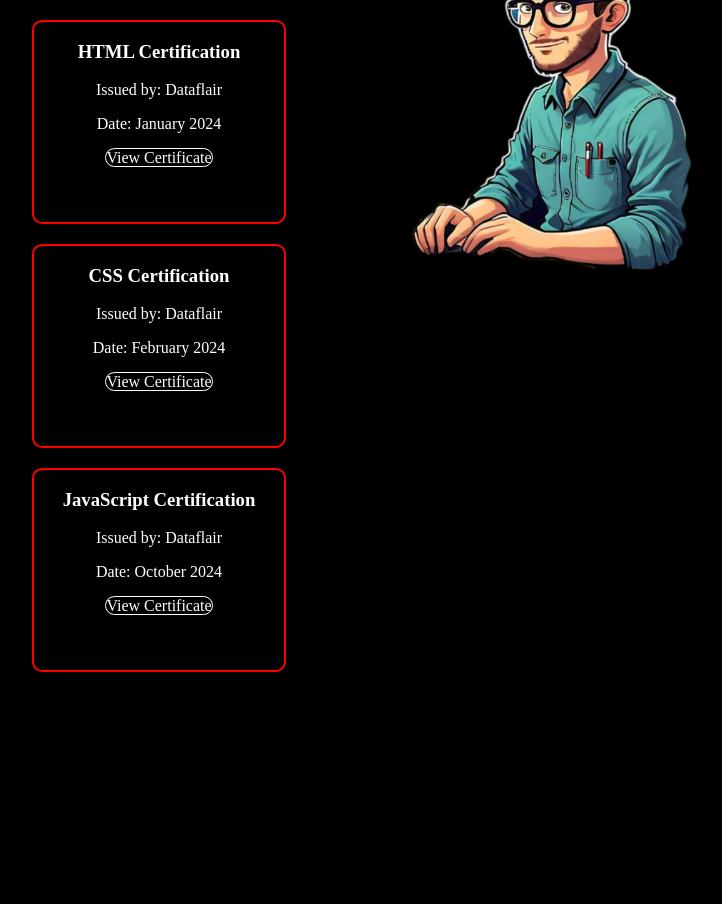
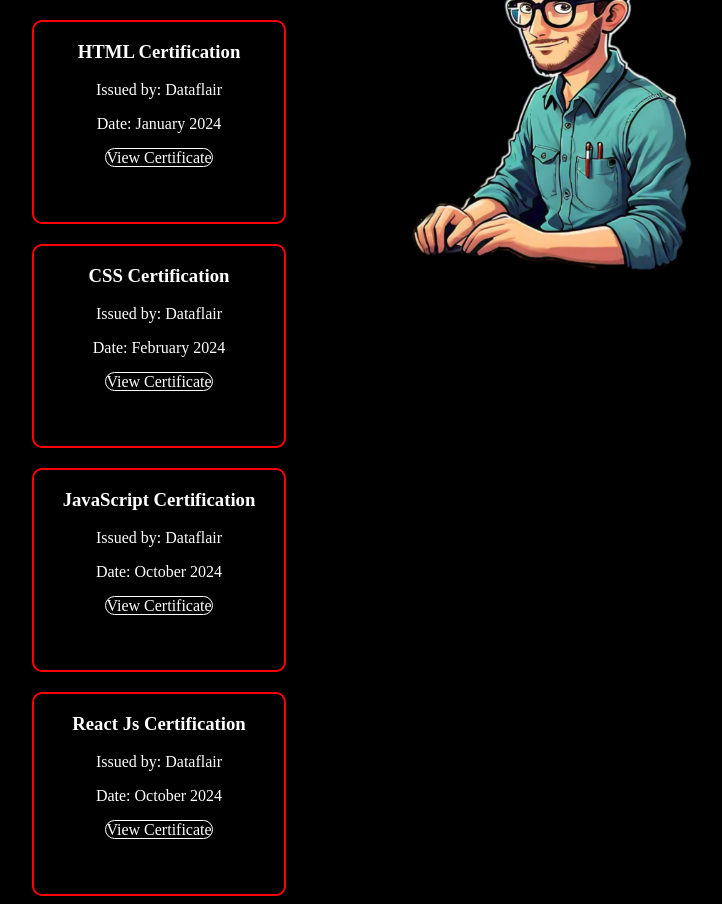
Before and after one commit to sayan2k04/port3, a plain HTML site: page certificate.html in a window 1280 px wide. Shown: the part 129-1033 px from the top of the page, without its empty margins (231-953 px from the left). Before the commit the page ends 809 px from the top, so only its background shows below. Drawn offline with Linux system fonts and the light colour scheme.

Commit message:
add certificate and add music web clone

```diff
--- a/certificate.html
+++ b/certificate.html
@@ -65,6 +65,12 @@
           <p>Date: October 2024</p>
           <a href="portjs.pdf" target="_blank">View Certificate</a>
         </div>
+        <div class="certificate-item">
+            <h3>React Js Certification</h3>
+            <p>Issued by: Dataflair</p>
+            <p>Date: October 2024</p>
+            <a href="portjs.pdf" target="_blank">View Certificate</a>
+          </div>
       </section>
       <div class="pic">
         <img src="portimg5.jpg" height="500px" width="500px" alt="Sticky Image" class="sticky-image">
```
Also changed, not shown: project.html (+3 -4 lines).
